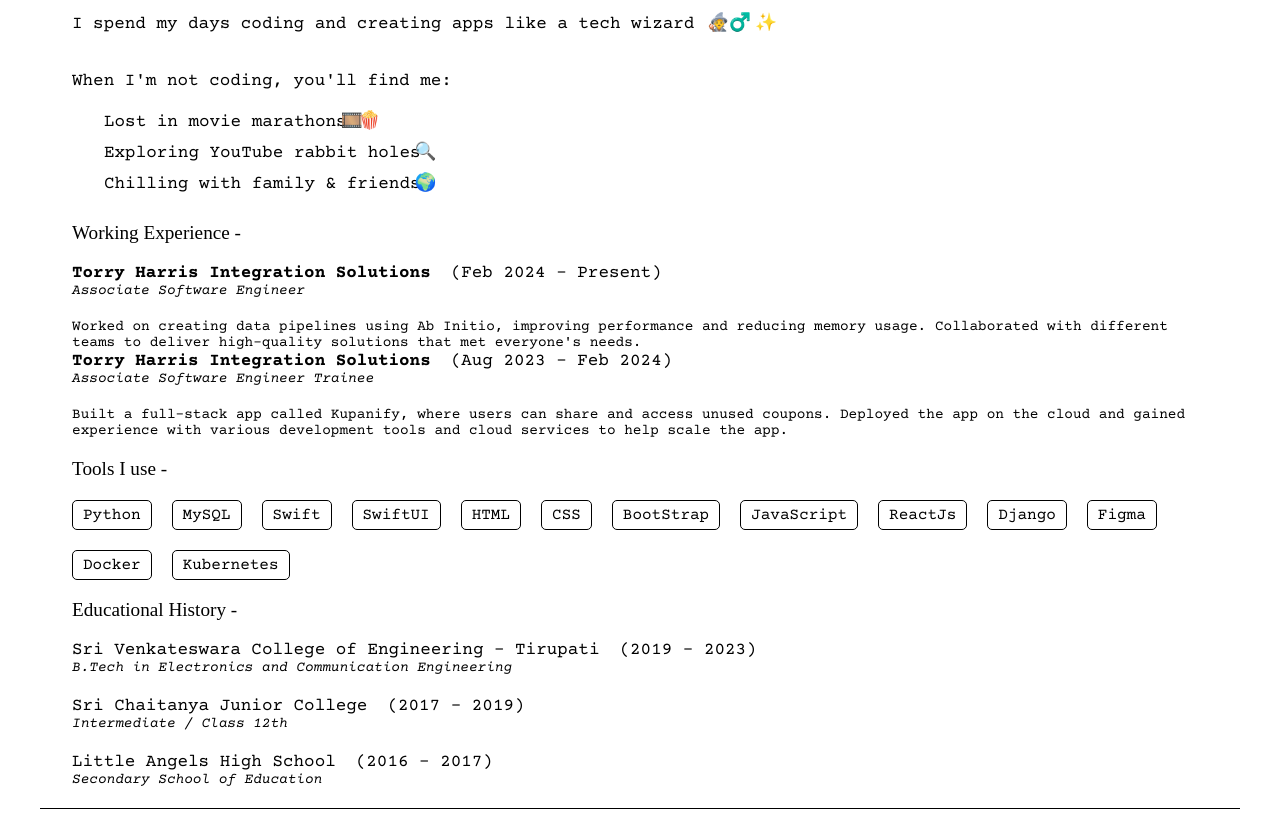
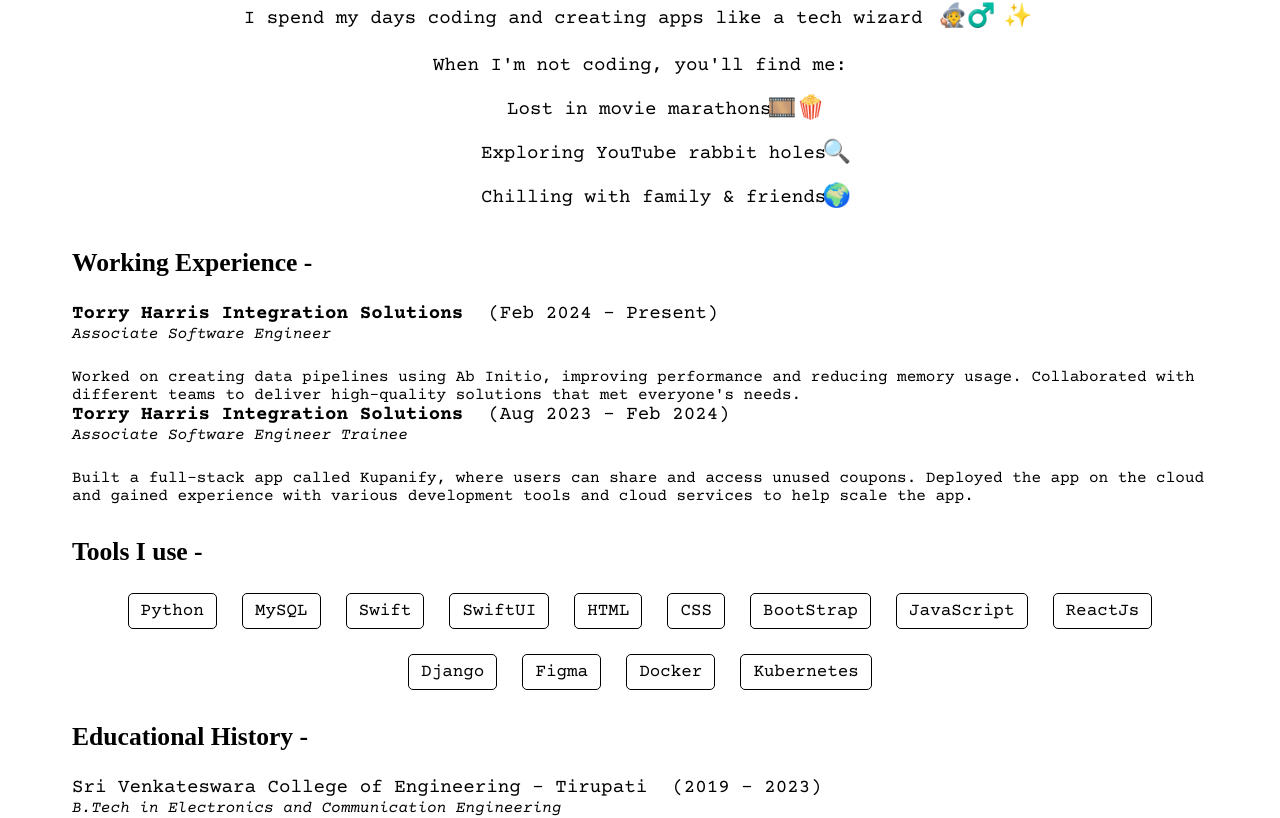
Before and after one commit to Kedar-Nadh/mknr, a React (Create React App) app: page /about in a window 1280 px wide. Shown: the part 524-1342 px from the top of the page. Built offline with nearby package versions, Linux system fonts and the light colour scheme; a web font is replaced by a local one.

Commit message:
Update about.css

```diff
--- a/src/about.css
+++ b/src/about.css
@@ -5,8 +5,10 @@
 
 .About--title {
   font-family: 'Fuzzy Bubbles', cursive;
-  font-size: 2rem;
-  margin: 10px 0px;
+  font-size: 2.5rem;
+  font-weight: 600;
+  margin: 15px 0px;
+  text-align: center;
 }
 
 .About--image-box {
@@ -15,7 +17,7 @@
 }
 
 .About--image {
-  height: 20rem;
+  height: 18rem;
   border: 1px solid black;
   border-radius: 50%;
   filter: grayscale(100%);
@@ -28,74 +30,78 @@
 
 .About--name {
   font-family: 'Fuzzy Bubbles', cursive;
-  font-size: 1.2rem;
+  font-size: 1.5rem;
+  font-weight: 500;
   text-align: center;
+  margin-top: 10px;
 }
 
 .About--text {
   font-family: 'Courier Prime', monospace;
-  font-size: 1.1rem;
-  line-height: 1.4;
-  margin: 0.5rem 0;
-  display: inline-block;
-  width: 100%;
+  font-size: 1.2rem;
+  line-height: 1.5;
+  margin: 0.75rem 0;
+  text-align: center;
 }
 
 .About--subgroup {
   margin: 1rem 0;
+  text-align: center;
 }
 
 .About--subgroup ul {
-  padding-left: 1.5rem;
-  margin: 0.5rem 0 0 1rem;
+  padding-left: 2rem;
+  margin: 0.75rem 0 0 2rem;
   list-style-position: outside;
 }
 
 .About--subgroup li {
-  margin-bottom: 0.4rem;
+  margin-bottom: 0.6rem;
   text-indent: -0.5rem;
   display: flex;
-  align-items: baseline;
+  justify-content: center;
+  align-items: center;
 }
 
 .emoji {
   vertical-align: middle;
-  font-size: 1em;
-  margin: 0 2px;
-  line-height: 1;
+  font-size: 1.2em;
+  margin: 0 4px;
 }
 
 .About--side-heading {
   font-family: 'Fuzzy Bubbles', cursive;
-  font-size: 1.2rem;
-  font-weight: 500;
+  font-size: 1.6rem;
+  font-weight: 600;
+  margin-top: 2rem;
 }
 
 .About--work {
   font-family: 'Courier Prime', monospace;
-  font-size: 1.1rem;
+  font-size: 1.2rem;
 }
 
 .About--work-item {
   display: flex;
   justify-content: flex-start;
-  gap: 20px;
-  margin-bottom: 20px;
+  gap: 25px;
+  margin-bottom: 25px;
 }
 
 .About--work-item-company {
   margin: 0px;
   font-weight: bold;
+  font-size: 1.2rem;
 }
 
 .About--work-item-position {
   font-style: italic;
-  font-size: 0.9rem;
+  font-size: 1rem;
   margin: 0px;
 }
 
 .About--work-item-description {
-  font-size: 0.9rem;
+  font-size: 1rem;
   margin: 0px;
 }
 
@@ -109,34 +115,38 @@
   display: flex;
   align-items: center;
   flex-wrap: wrap;
-  gap: 20px;
+  gap: 25px;
+  margin-top: 1rem;
+  justify-content: center;
 }
 
 .About--skills-item {
-  padding: 5px 10px;
+  padding: 7px 12px;
   border: 1px solid #000000;
   border-radius: 5px;
+  font-size: 1.1rem;
 }
 
 .About--education {
   font-family: 'Courier Prime', monospace;
-  font-size: 1.1rem;
+  font-size: 1.2rem;
 }
 
 .About--education-item {
   display: flex;
   justify-content: flex-start;
-  gap: 20px;
-  margin-bottom: 20px;
+  gap: 25px;
+  margin-bottom: 25px;
 }
 
 .About--education-item-institute {
   margin: 0px;
+  font-size: 1.2rem;
 }
 
 .About--education-item-standard {
   font-style: italic;
-  font-size: 0.9rem;
+  font-size: 1rem;
   margin: 0px;
 }
 
@@ -146,26 +156,27 @@
 
 @media screen and (max-width: 900px) {
   .About--image {
-    height: 16rem;
+    height: 15rem;
   }
 
   .About--title {
-    font-size: 1.5rem;
+    font-size: 2rem;
+    margin: 10px 0;
   }
 
   .emoji {
-    font-size: 0.9em;
-    margin: 0 1px;
+    font-size: 1.1em;
   }
 
   .About--subgroup li {
     align-items: center;
+    text-align: center;
   }
 
   .About--work-item {
     align-items: flex-start;
     flex-direction: column;
-    margin-bottom: 20px;
+    margin-bottom: 15px;
     gap: 0px;
   }
 
@@ -176,7 +187,7 @@
   .About--education-item {
     align-items: flex-start;
     flex-direction: column;
-    margin-bottom: 20px;
+    margin-bottom: 15px;
     gap: 0px;
   }
 }
```
